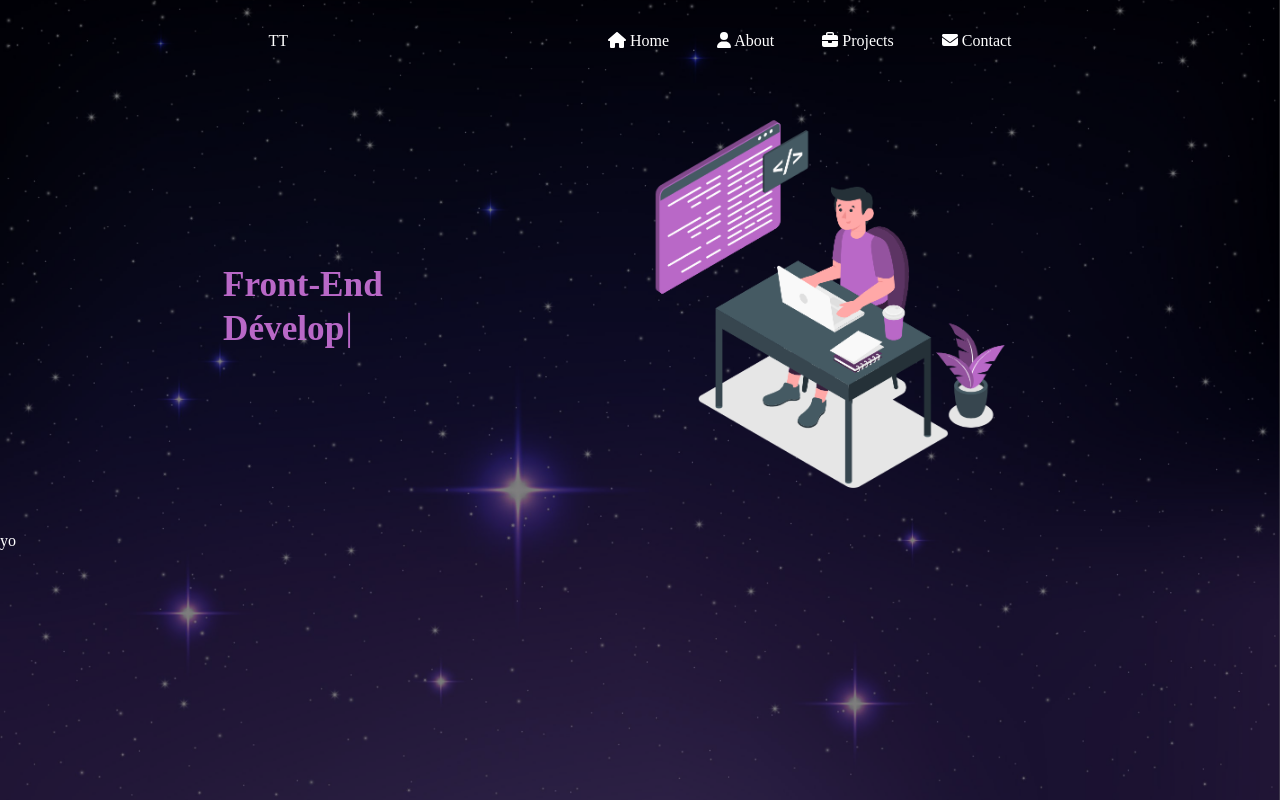
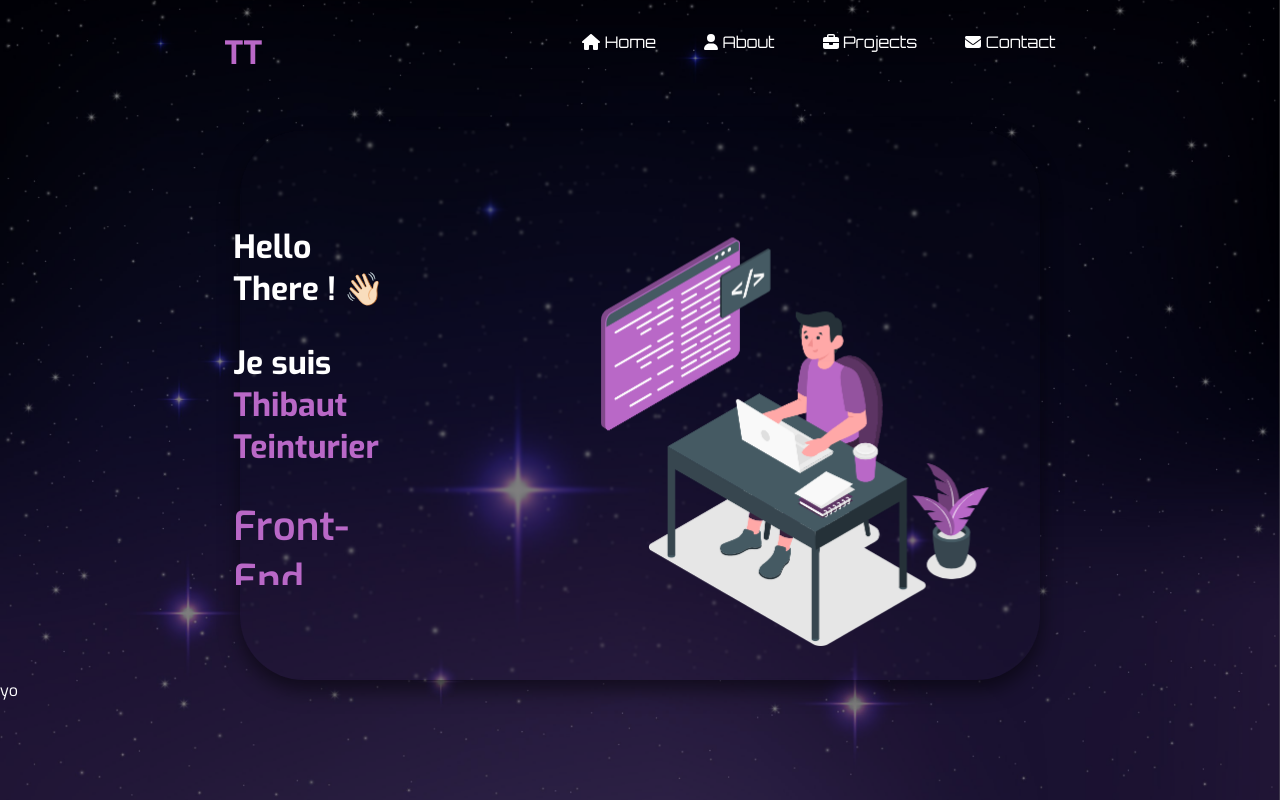
Before and after one commit to Thibaut18/Portefolio2.0, a React (Vite) app: page /homepage in a window 1280 px wide. Built offline with nearby package versions, Linux system fonts and the light colour scheme.

Commit message:
intro section done

```diff
--- a/index.html
+++ b/index.html
@@ -4,6 +4,12 @@
 		<meta charset="UTF-8" />
 		<link rel="icon" type="image/svg+xml" href="/vite.svg" />
 		<meta name="viewport" content="width=device-width, initial-scale=1.0" />
+		<link rel="preconnect" href="https://fonts.googleapis.com" />
+		<link rel="preconnect" href="https://fonts.gstatic.com" crossorigin />
+		<link
+			href="https://fonts.googleapis.com/css2?family=Exo:ital,wght@0,100..900;1,100..900&family=Orbitron:wght@400..900&display=swap"
+			rel="stylesheet"
+		/>
 		<title>Portefolio - Teinturier Thibaut</title>
 	</head>
 	<body>
--- a/package.json
+++ b/package.json
@@ -14,6 +14,7 @@
     "@fortawesome/free-regular-svg-icons": "^6.5.1",
     "@fortawesome/free-solid-svg-icons": "^6.5.1",
     "@fortawesome/react-fontawesome": "^0.2.0",
+    "animate.css": "^4.1.1",
     "react": "^18.2.0",
     "react-dom": "^18.2.0",
     "sass": "^1.70.0",
--- /dev/null
+++ b/src/components/Intro.jsx
@@ -0,0 +1,19 @@
+import Type from "../components/Type"
+import homeImg from "../assets/Images/homeImg.svg"
+import "../styles/intro.scss"
+
+function Intro () {
+    return (
+        <section className="intro-section">
+            <div className="intro-section-presentation">
+            <h1 className="intro-section-presentation-hello">Hello There ! <span className="wave" role="img" aria-labelledby="wave">👋🏻</span></h1>
+            <p>Je suis <span className="intro-section-presentation-name">Thibaut Teinturier</span></p>
+            <div className="intro-section-type-container">
+        <Type/>
+        </div>
+        </div>
+        <img src={homeImg} alt="Coding Man" className="intro-section-img" />
+        </section>
+    );
+}
+export default Intro
--- a/src/index.css
+++ b/src/index.css
@@ -10,4 +10,5 @@ body {
 	height: 100%;
 	overflow-x: hidden;
 	color: white;
+	font-family: "Exo", sans-serif;
 }
--- a/src/layout/Header.jsx
+++ b/src/layout/Header.jsx
@@ -1,10 +1,11 @@
 import Navbar from "../components/Navbar.jsx"
 import "../styles/header.scss"
+import 'animate.css';
 
 function Header () {
     return (
         <div className="header">
-        <p>TT</p>
+        <p className=" header-logo">TT</p>
         <Navbar/>
         </div>
     );
--- a/src/pages/Home.jsx
+++ b/src/pages/Home.jsx
@@ -1,15 +1,8 @@
-import Type from "../components/Type"
-import homeImg from "../assets/Images/homeImg.svg"
-import "../styles/home.scss"
+import Intro from "../components/Intro"
 
 function Home () {
     return (
-        <section className="intro-section">
-            <div className="intro-section-type-container">
-        <Type/>
-        </div>
-        <img src={homeImg} alt="Coding Man" className="intro-section-img" />
-        </section>
+        <Intro/>
     );
 }
 export default Home
--- a/src/styles/header.scss
+++ b/src/styles/header.scss
@@ -5,4 +5,38 @@
 	top: 0;
 	padding: 2rem;
 	gap: 20rem;
+	-webkit-animation: tracking-in-expand 0.7s cubic-bezier(0.215, 0.61, 0.355, 1)
+		both;
+	animation: tracking-in-expand 0.7s cubic-bezier(0.215, 0.61, 0.355, 1) both;
+
+	.header-logo {
+		color: #b968c7;
+		font-weight: bold;
+		font-size: 2rem;
+	}
 }
+
+@-webkit-keyframes tracking-in-expand {
+	0% {
+		letter-spacing: -0.5em;
+		opacity: 0;
+	}
+	40% {
+		opacity: 0.6;
+	}
+	100% {
+		opacity: 1;
+	}
+}
+@keyframes tracking-in-expand {
+	0% {
+		letter-spacing: -0.5em;
+		opacity: 0;
+	}
+	40% {
+		opacity: 0.6;
+	}
+	100% {
+		opacity: 1;
+	}
+}
--- a/src/styles/home.scss
+++ /dev/null
@@ -1,16 +0,0 @@
-.intro-section {
-	display: flex;
-	flex-direction: row;
-	align-items: center;
-	justify-content: center;
-	gap: 8rem;
-	.intro-section-type-container {
-		height: 85px;
-		width: 20%;
-		overflow: hidden;
-	}
-	.intro-section-img {
-		height: 450px;
-		width: 450px;
-	}
-}
--- /dev/null
+++ b/src/styles/intro.scss
@@ -0,0 +1,72 @@
+.intro-section {
+	display: flex;
+	flex-direction: row;
+	align-items: center;
+	justify-content: center;
+	gap: 9rem;
+	height: 550px;
+	margin: 1.5rem 15rem 0 15rem;
+
+	box-shadow: 0 10px 20px rgba(0, 0, 0, 0.5);
+	backdrop-filter: blur(1px);
+	border-radius: 4rem;
+	.intro-section-presentation {
+		display: flex;
+		flex-direction: column;
+		width: 500px;
+		gap: 2rem;
+		font-size: 2rem;
+		font-weight: bold;
+		.intro-section-presentation-hello {
+			font-size: 2rem;
+		}
+		.intro-section-presentation-name {
+			color: #b968c7;
+			font-size: 2rem;
+		}
+	}
+	.wave {
+		animation-name: wave-animation;
+		animation-duration: 2.1s;
+		animation-iteration-count: infinite;
+		transform-origin: 70% 70%;
+		display: inline-block;
+	}
+	.intro-section-type-container {
+		height: 85px;
+		overflow: hidden;
+	}
+	.intro-section-img {
+		margin-top: 5rem;
+		height: 500px;
+		width: 500px;
+	}
+}
+
+@keyframes wave-animation {
+	0% {
+		transform: rotate(0deg);
+	}
+
+	10% {
+		transform: rotate(14deg);
+	}
+	20% {
+		transform: rotate(-8deg);
+	}
+	30% {
+		transform: rotate(14deg);
+	}
+	40% {
+		transform: rotate(-4deg);
+	}
+	50% {
+		transform: rotate(10deg);
+	}
+	60% {
+		transform: rotate(0deg);
+	}
+	100% {
+		transform: rotate(0deg);
+	}
+}
--- a/src/styles/navbar.scss
+++ b/src/styles/navbar.scss
@@ -8,6 +8,7 @@
 			list-style: none;
 			display: inline-block;
 			position: relative;
+			font-family: "Orbitron", sans-serif;
 			cursor: pointer;
 			&::before,
 			&::after {
--- a/src/styles/type.scss
+++ b/src/styles/type.scss
@@ -1,5 +1,5 @@
 .Typewriter__wrapper {
-	font-size: 2.2em !important;
+	font-size: 2.5rem !important;
 	color: #b968c7 !important;
 	font-weight: 600 !important;
 }
```
Also changed, not shown: src/components/Presentation.jsx (added), 1 other file (tests, documents, lock files or other folders).
